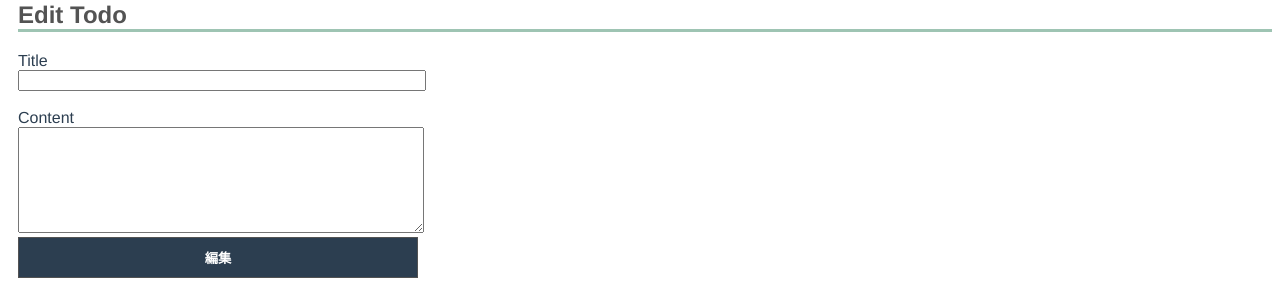
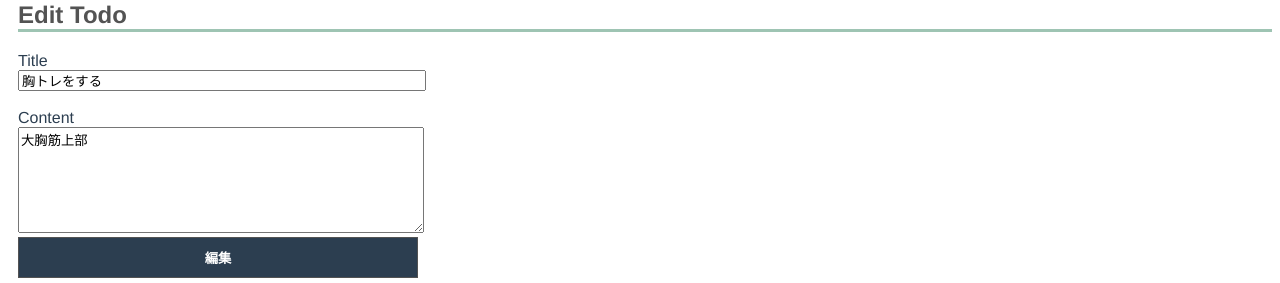
Before and after one commit to ken-1200/Vuex-todos, a Vue app: page /edit/1 in a window 1280 px wide. Shown: the part 120-403 px from the top of the page. Built offline with nearby package versions, Linux system fonts and the light colour scheme.

Commit message:
[feat]'idと一致DataをCreateで表示。編集処理をdispatch。todo変更感知'

```diff
--- a/src/views/Edit.vue
+++ b/src/views/Edit.vue
@@ -1,8 +1,8 @@
 <template>
   <div class="form-container">
     <h2>Edit Todo</h2>
-    <Form></Form>
-    <button class="form-container__btn">編集</button>
+    <Form v-bind.sync="todo"></Form>
+    <button @click="editer" class="form-container__btn">編集</button>
   </div>
 </template>
 
@@ -10,6 +10,32 @@
 import Form from '../components/Form.vue'
 
 export default {
+  data() {
+    return {
+      todo: {
+        id: '',
+        title: '',
+        content: '',
+        done: false
+      }
+    }
+  },
+  methods: {
+    editer() {
+      this.$store.dispatch('updateTodos', this.todo);
+      this.$router.push('/');
+      console.log(this.todo);
+      console.log(this.$store.state.todoData);
+    }
+  },
+  created() {
+    this.todo = this.$store.getters.getTodoById(Number(this.$route.params.id));
+    console.log(this.$route.params.id);
+    //data内のtodoオブジェクトをクリエイトされるタイミングで、gettersの値を代入
+    //代入された値をv-bind.sync="todo"で双方向データバインディングする
+    //form.vueのpropsに送る
+    //公式を参照....関数を返り値にすることで、ゲッターに引数を渡すこともできます。これは特にストアの中の配列を検索する時に役立ちます
+  },
   components: {
     Form
   }
```
